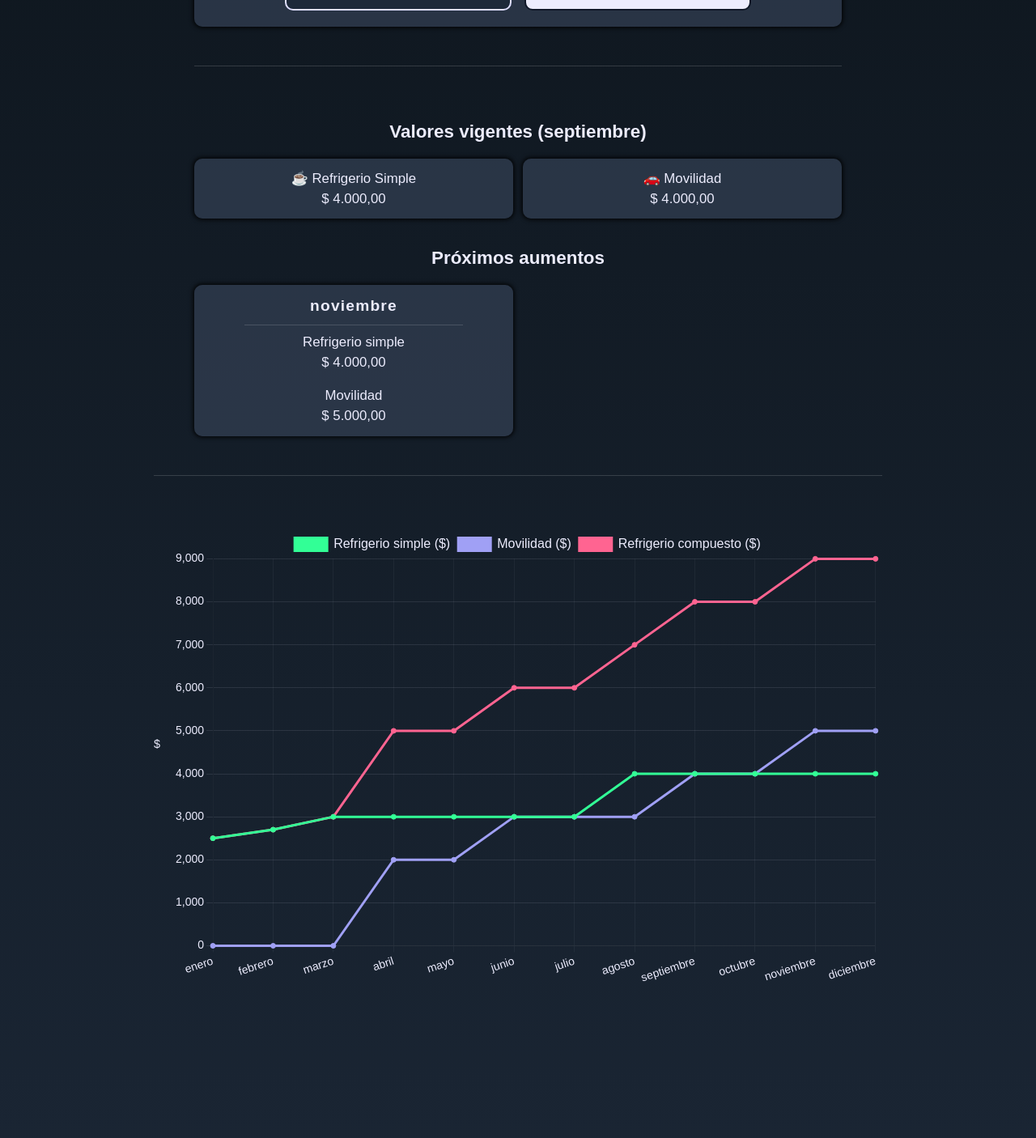
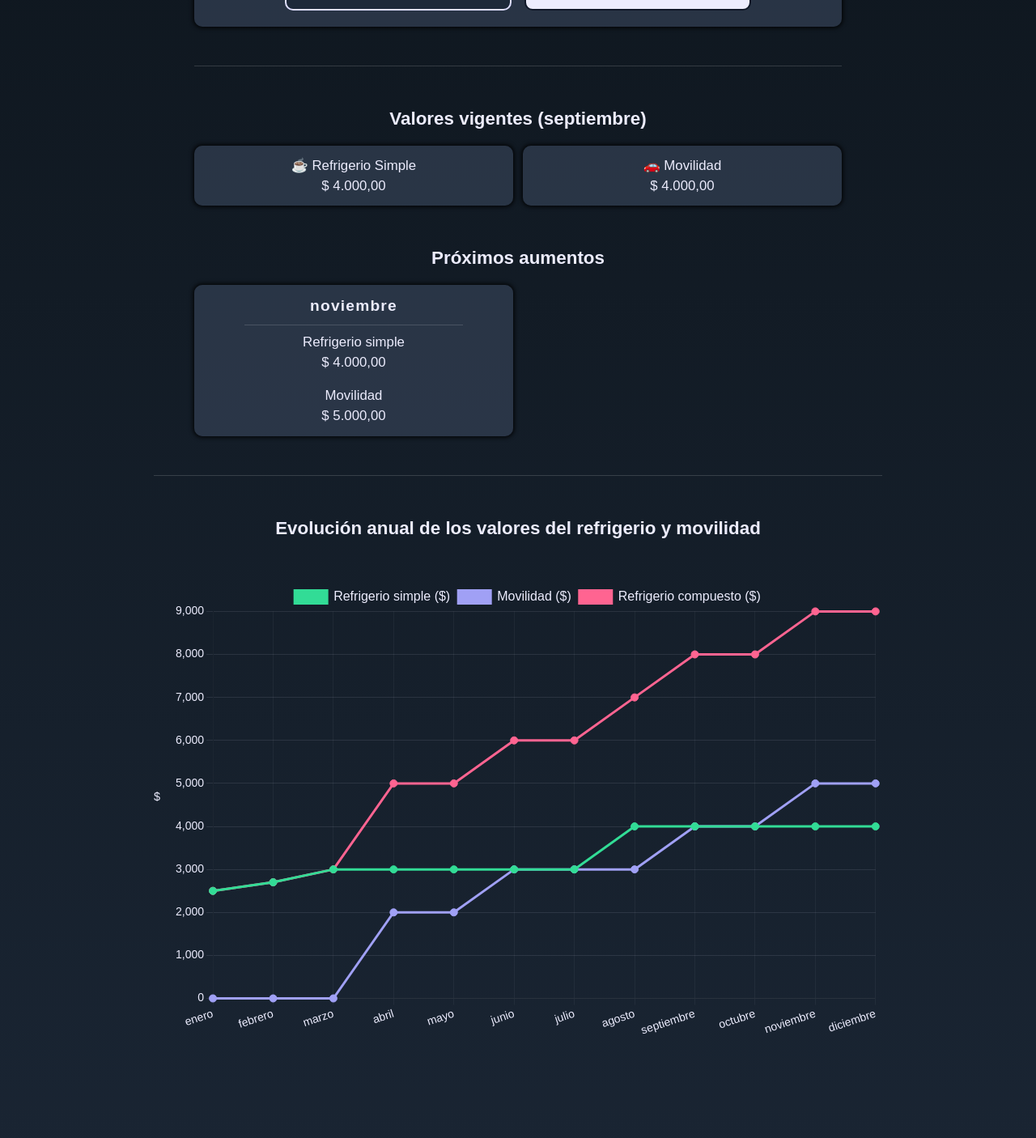
Before and after one commit to Alejandro-Madero/refrigerios, a React (Vite) app: page / in a window 1280 px wide. Shown: the part 660-2066 px from the top of the page at 81% size. Built offline with nearby package versions, Linux system fonts and the light colour scheme; a web font is replaced by a local one.

Commit message:
Added a header title to the Chart component

```diff
--- a/src/Components/Chart/Chart.jsx
+++ b/src/Components/Chart/Chart.jsx
@@ -33,9 +33,14 @@ const LineChart = () => {
 
   return (
     <section className={styles['chart-section']}>
-      <p>$</p>
-      <div className={styles['chart-container']}>
-        <Line data={data} options={options} />
+      <h3 className={styles['chart-header']}>
+        Evolución anual de los valores del refrigerio y movilidad
+      </h3>
+      <div className={styles['chart-wrapper']}>
+        <p>$</p>
+        <div className={styles['chart-container']}>
+          <Line data={data} options={options} />
+        </div>
       </div>
     </section>
   );
--- a/src/Components/Chart/Chart.module.css
+++ b/src/Components/Chart/Chart.module.css
@@ -3,11 +3,25 @@
   max-width: 900px;
   margin-top: 3rem;
   padding-top: 2rem;
+
+  place-self: center;
+
+  border-top: 1px solid var(--form-separator);
+}
+
+.chart-header {
+  text-align: center;
+  color: var(--font-color);
+  font-size: 1.2rem;
+  font-weight: var(--fw-700);
+  margin-top: 1rem;
+  margin-bottom: 1rem;
+}
+
+.chart-wrapper {
   display: flex;
-  place-self: center;
   align-items: center;
   gap: 0;
-  border-top: 1px solid var(--form-separator);
 }
 
 .chart-container {
@@ -25,6 +39,9 @@
 @media (min-width: 450px) {
   .chart-section {
     width: 90%;
+  }
+
+  .chart-wrapper {
     gap: 0.5rem;
   }
 
@@ -36,6 +53,9 @@
 @media (min-width: 750px) {
   .chart-section {
     width: 85%;
+  }
+
+  .chart-wrapper {
     gap: 1rem;
   }
 
@@ -48,4 +68,8 @@
   .chart-section {
     width: 75%;
   }
+
+  .chart-header {
+    font-size: 1.4rem;
+  }
 }
--- a/src/Components/PaymentValues/PaymentValues.module.css
+++ b/src/Components/PaymentValues/PaymentValues.module.css
@@ -14,9 +14,12 @@
   color: var(--font-color);
   font-size: 1.2rem;
   font-weight: var(--fw-700);
-  justify-self: center;
-  margin-top: 2rem;
+  margin-top: 1rem;
   margin-bottom: 1rem;
+}
+
+.payment-section__header:nth-child(3) {
+  margin-top: 3rem;
 }
 
 .payment-container {
--- a/src/hooks/useChartConfig.js
+++ b/src/hooks/useChartConfig.js
@@ -101,8 +101,9 @@ export const useChartConfig = theme => {
         label: 'Refrigerio simple ($)',
         data: refrigerioSimple,
         fill: false,
-        borderColor: 'rgb(50,255,150)',
-        backgroundColor: 'rgb(50,255,150)',
+        borderColor: 'rgb(50,220,150)',
+        backgroundColor: 'rgb(50,220,150)',
+        pointRadius: 4.5,
       },
       {
         label: 'Movilidad ($)',
@@ -110,6 +111,7 @@ export const useChartConfig = theme => {
         fill: true,
         borderColor: 'rgb(160, 160, 245)',
         backgroundColor: 'rgb(160, 160, 245)',
+        pointRadius: 4.5,
       },
       {
         label: 'Refrigerio compuesto ($)',
@@ -117,6 +119,7 @@ export const useChartConfig = theme => {
         fill: true,
         borderColor: 'rgb(255, 100, 145)',
         backgroundColor: 'rgb(255, 100, 145)',
+        pointRadius: 4.5,
       },
     ],
   };
```
